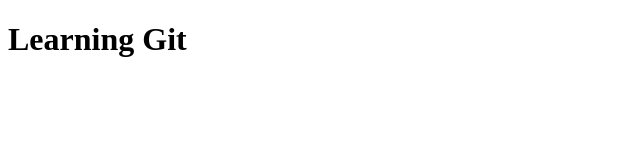
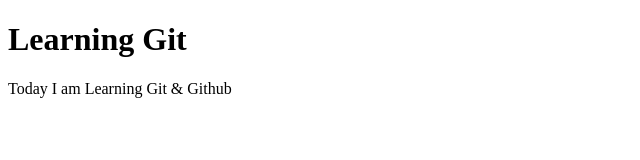
Before and after one commit to ombhagwat2401/website, a plain HTML site: page index.html in a window 1280 px wide. Shown: the whole page, without its empty margins (0-640 px from the left). Drawn offline with Linux system fonts and the light colour scheme.

Commit message:
changes in index.html file

```diff
--- a/index.html
+++ b/index.html
@@ -8,6 +8,7 @@
 <body>
 
     <h1>Learning Git</h1>
+    <p>Today I am Learning Git & Github</p>
 
 </body>
 </html>
```
